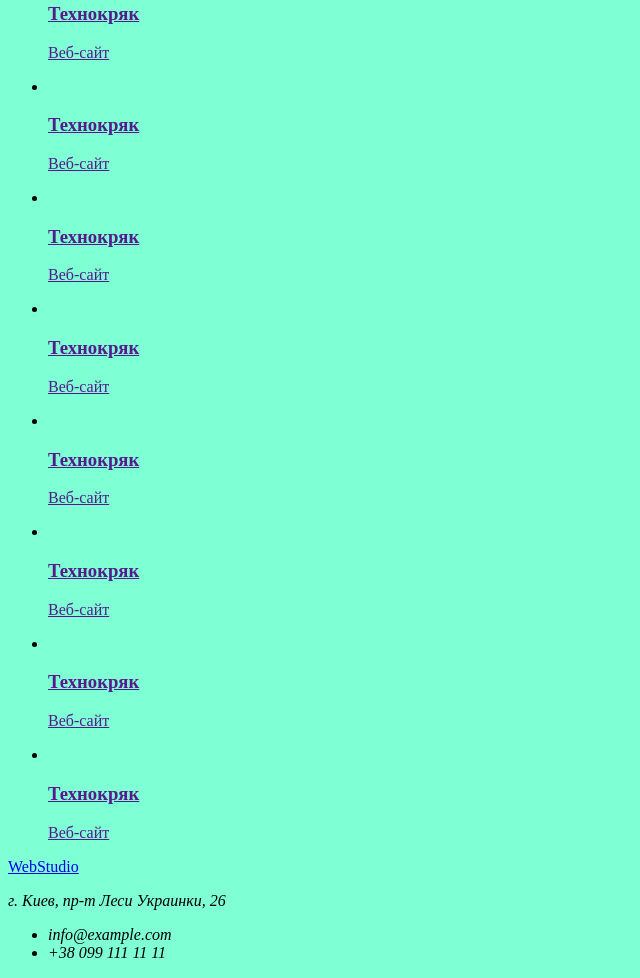
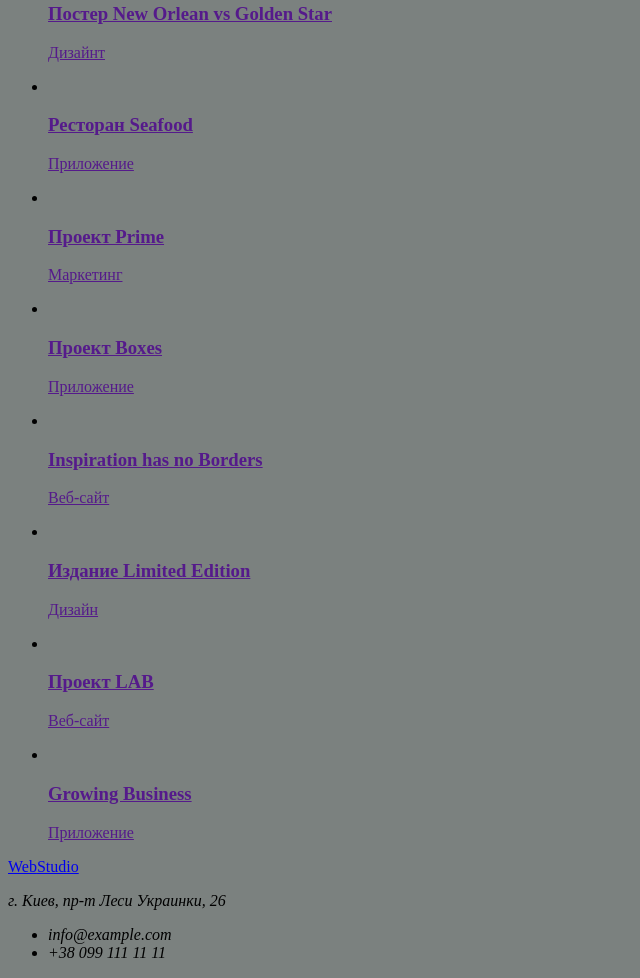
Before and after one commit to VolodymyrProtsiv/goit-markup-hw-02, a plain HTML site: page portfolio.html in a window 1280 px wide. Shown: the part 532-1510 px from the top of the page, without its empty margins (0-640 px from the left). Drawn offline with Linux system fonts and the light colour scheme.

Commit message:
update portfolio.html

```diff
--- a/css/style.css
+++ b/css/style.css
@@ -1,3 +1,3 @@
-* {
-  background-color: aquamarine;
+body {
+  background-color: rgb(123, 129, 127);
 }
--- a/portfolio.html
+++ b/portfolio.html
@@ -73,57 +73,57 @@
             <li>
                 <a href="">
                     <img src="" alt="">
-                    <h3>Технокряк</h3>
+                    <h3>Постер New Orlean vs Golden Star</h3>
+                    <p>Дизайнт</p>
+                </a>
+            </li>
+            <li>
+                <a href="">
+                    <img src="" alt="">
+                    <h3>Ресторан Seafood</h3>
+                    <p>Приложение</p>
+                </a>
+            </li>
+            <li>
+                <a href="">
+                    <img src="" alt="">
+                    <h3>Проект Prime</h3>
+                    <p>Маркетинг</p>
+                </a>
+            </li>
+            <li>
+                <a href="">
+                    <img src="" alt="">
+                    <h3>Проект Boxes</h3>
+                    <p>Приложение</p>
+                </a>
+            </li>
+            <li>
+                <a href="">
+                    <img src="" alt="">
+                    <h3 lang="en">Inspiration has no Borders</h3>
                     <p>Веб-сайт</p>
                 </a>
             </li>
             <li>
                 <a href="">
                     <img src="" alt="">
-                    <h3>Технокряк</h3>
+                    <h3>Издание Limited Edition</h3>
+                    <p>Дизайн</p>
+                </a>
+            </li>
+            <li>
+                <a href="">
+                    <img src="" alt="">
+                    <h3>Проект LAB</h3>
                     <p>Веб-сайт</p>
                 </a>
             </li>
             <li>
                 <a href="">
                     <img src="" alt="">
-                    <h3>Технокряк</h3>
-                    <p>Веб-сайт</p>
-                </a>
-            </li>
-            <li>
-                <a href="">
-                    <img src="" alt="">
-                    <h3>Технокряк</h3>
-                    <p>Веб-сайт</p>
-                </a>
-            </li>
-            <li>
-                <a href="">
-                    <img src="" alt="">
-                    <h3>Технокряк</h3>
-                    <p>Веб-сайт</p>
-                </a>
-            </li>
-            <li>
-                <a href="">
-                    <img src="" alt="">
-                    <h3>Технокряк</h3>
-                    <p>Веб-сайт</p>
-                </a>
-            </li>
-            <li>
-                <a href="">
-                    <img src="" alt="">
-                    <h3>Технокряк</h3>
-                    <p>Веб-сайт</p>
-                </a>
-            </li>
-            <li>
-                <a href="">
-                    <img src="" alt="">
-                    <h3>Технокряк</h3>
-                    <p>Веб-сайт</p>
+                    <h3 lang="en">Growing Business</h3>
+                    <p>Приложение</p>
                 </a>
             </li>
         </ul>
```
Also changed, not shown: index.html (+2 -2 lines).
